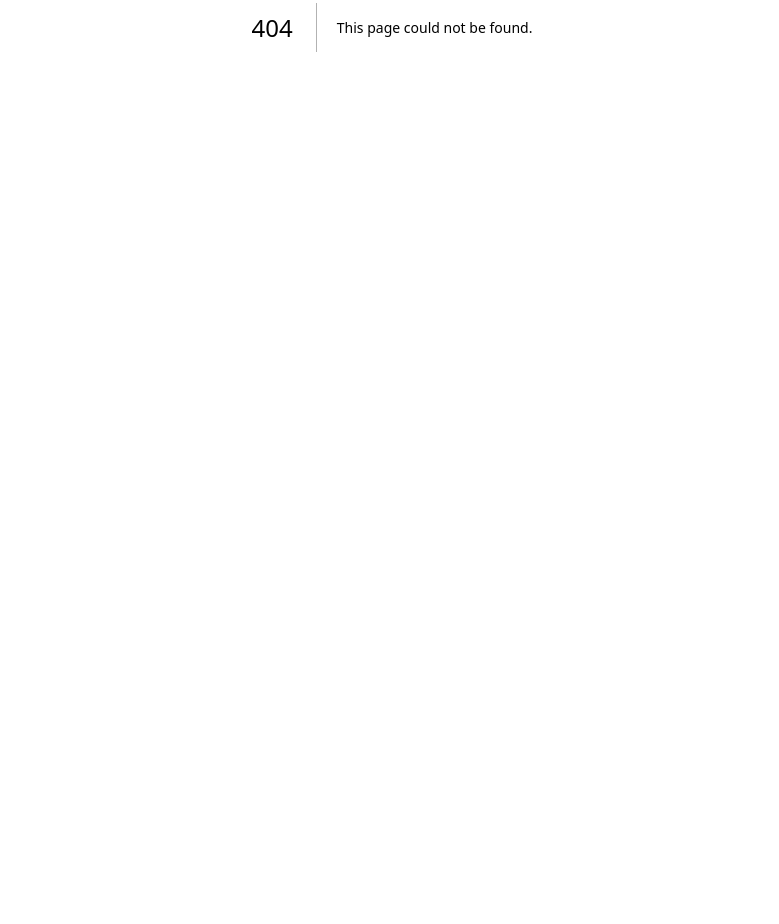
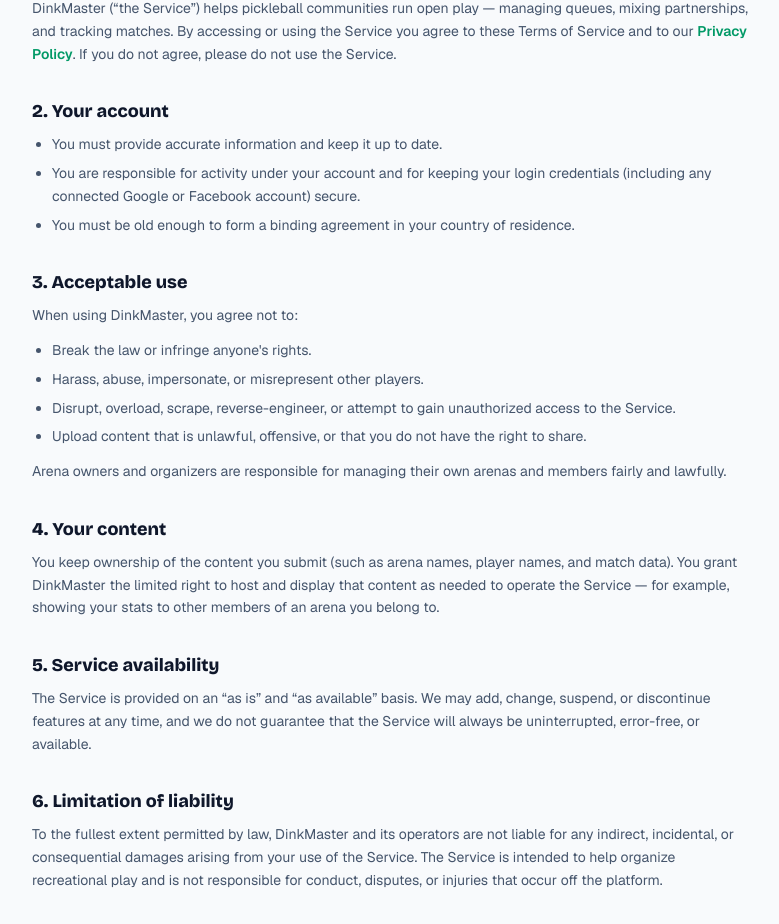
Before and after one commit to chrisgen19/dinkmaster, a Next.js app: page /terms in a window 1280 px wide. Before the commit this address had no page. Shown: the part 373-1297 px from the top of the page, without its empty margins (248-1027 px from the left). Before the commit the page ends 800 px from the top, so only its background shows below. Built offline with nearby package versions, Linux system fonts and the light colour scheme.

Commit message:
feat(legal): add Terms of Service page
Adds /terms (Facebook's optional Terms of Service URL) on the shared
LegalShell, parallel to /privacy and /data-deletion, and links it from the
landing + legal-page footers.

```diff
--- a/src/app/legal-shell.js
+++ b/src/app/legal-shell.js
@@ -46,6 +46,7 @@
           <span>© {new Date().getFullYear()} DinkMaster</span>
           <span className="flex items-center gap-4">
             <Link href="/privacy" className="hover:text-slate-600">Privacy</Link>
+            <Link href="/terms" className="hover:text-slate-600">Terms</Link>
             <Link href="/data-deletion" className="hover:text-slate-600">Data deletion</Link>
           </span>
         </div>
--- a/src/app/page.js
+++ b/src/app/page.js
@@ -273,6 +273,9 @@
             <Link href="/privacy" className="text-xs font-semibold text-slate-500 hover:text-emerald-700 transition">
               Privacy
             </Link>
+            <Link href="/terms" className="text-xs font-semibold text-slate-500 hover:text-emerald-700 transition">
+              Terms
+            </Link>
             <Link href="/data-deletion" className="text-xs font-semibold text-slate-500 hover:text-emerald-700 transition">
               Data deletion
             </Link>
--- /dev/null
+++ b/src/app/terms/page.js
@@ -0,0 +1,112 @@
+import Link from 'next/link';
+import { LegalShell, LegalSection } from '../legal-shell';
+
+export const metadata = {
+  title: 'Terms of Service — DinkMaster',
+  description: 'The terms that govern your use of DinkMaster.',
+};
+
+/** Public-facing contact for terms questions. */
+const CONTACT_EMAIL = 'chrisgen19@gmail.com';
+
+export default function TermsPage() {
+  return (
+    <LegalShell
+      title="Terms of Service"
+      subtitle="These terms govern your use of DinkMaster. By creating an account or using the app, you agree to them."
+      updated="May 27, 2026"
+    >
+      <LegalSection heading="1. Acceptance of these terms">
+        <p>
+          DinkMaster (&ldquo;the Service&rdquo;) helps pickleball communities run open play —
+          managing queues, mixing partnerships, and tracking matches. By accessing or using the
+          Service you agree to these Terms of Service and to our{' '}
+          <Link href="/privacy" className="font-semibold text-emerald-600 hover:text-emerald-700">
+            Privacy Policy
+          </Link>
+          . If you do not agree, please do not use the Service.
+        </p>
+      </LegalSection>
+
+      <LegalSection heading="2. Your account">
+        <ul className="list-disc space-y-1.5 pl-5">
+          <li>You must provide accurate information and keep it up to date.</li>
+          <li>
+            You are responsible for activity under your account and for keeping your login
+            credentials (including any connected Google or Facebook account) secure.
+          </li>
+          <li>You must be old enough to form a binding agreement in your country of residence.</li>
+        </ul>
+      </LegalSection>
+
+      <LegalSection heading="3. Acceptable use">
+        <p>When using DinkMaster, you agree not to:</p>
+        <ul className="list-disc space-y-1.5 pl-5">
+          <li>Break the law or infringe anyone&apos;s rights.</li>
+          <li>Harass, abuse, impersonate, or misrepresent other players.</li>
+          <li>Disrupt, overload, scrape, reverse-engineer, or attempt to gain unauthorized access to the Service.</li>
+          <li>Upload content that is unlawful, offensive, or that you do not have the right to share.</li>
+        </ul>
+        <p>
+          Arena owners and organizers are responsible for managing their own arenas and members
+          fairly and lawfully.
+        </p>
+      </LegalSection>
+
+      <LegalSection heading="4. Your content">
+        <p>
+          You keep ownership of the content you submit (such as arena names, player names, and
+          match data). You grant DinkMaster the limited right to host and display that content as
+          needed to operate the Service — for example, showing your stats to other members of an
+          arena you belong to.
+        </p>
+      </LegalSection>
+
+      <LegalSection heading="5. Service availability">
+        <p>
+          The Service is provided on an &ldquo;as is&rdquo; and &ldquo;as available&rdquo; basis.
+          We may add, change, suspend, or discontinue features at any time, and we do not
+          guarantee that the Service will always be uninterrupted, error-free, or available.
+        </p>
+      </LegalSection>
+
+      <LegalSection heading="6. Limitation of liability">
+        <p>
+          To the fullest extent permitted by law, DinkMaster and its operators are not liable for
+          any indirect, incidental, or consequential damages arising from your use of the Service.
+          The Service is intended to help organize recreational play and is not responsible for
+          conduct, disputes, or injuries that occur off the platform.
+        </p>
+      </LegalSection>
+
+      <LegalSection heading="7. Termination">
+        <p>
+          You may stop using the Service and delete your account at any time — see our{' '}
+          <Link href="/data-deletion" className="font-semibold text-emerald-600 hover:text-emerald-700">
+            Data Deletion instructions
+          </Link>
+          . We may suspend or terminate access if these terms are violated or to protect the
+          Service and its users.
+        </p>
+      </LegalSection>
+
+      <LegalSection heading="8. Changes to these terms">
+        <p>
+          We may update these terms from time to time. When we do, we&apos;ll revise the
+          &ldquo;Last updated&rdquo; date above. Your continued use of the Service after changes
+          take effect means you accept the updated terms.
+        </p>
+      </LegalSection>
+
+      <LegalSection heading="9. Contact">
+        <p>
+          Questions about these terms? Email us at{' '}
+          <a href={`mailto:${CONTACT_EMAIL}`} className="font-semibold text-emerald-600 hover:text-emerald-700">
+            {CONTACT_EMAIL}
+          </a>
+          .
+        </p>
+      </LegalSection>
+    </LegalShell>
+  );
+}
```
